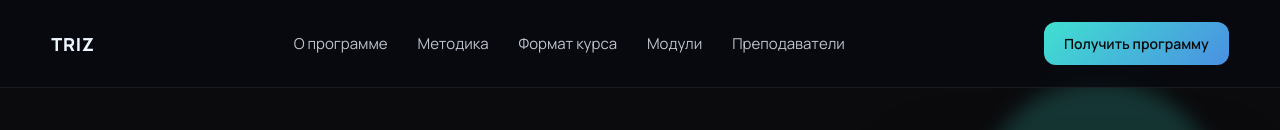
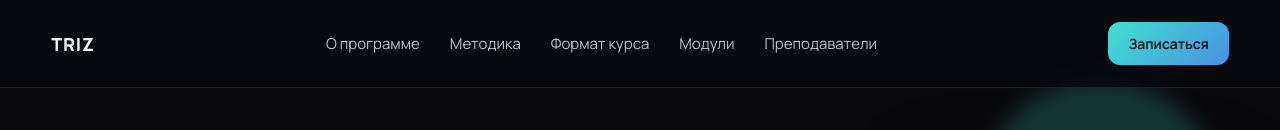
Before and after one commit to otikhonov/triz_landing, a plain HTML site: page index.html in a window 1280 px wide. Shown: the top 130 px of the page. Drawn offline with Linux system fonts and the light colour scheme; a web font is replaced by a local one.

Commit message:
Update page

```diff
--- a/index.html
+++ b/index.html
@@ -21,7 +21,7 @@
         <a class="nav-link" href="#modules">Модули</a>
         <a class="nav-link" href="#teachers">Преподаватели</a>
       </nav>
-      <a class="btn btn-primary header-cta" href="#pricing">Получить программу</a>
+      <a class="btn btn-primary header-cta" href="#pricing">Записаться</a>
     </div>
   </header>
 
```
